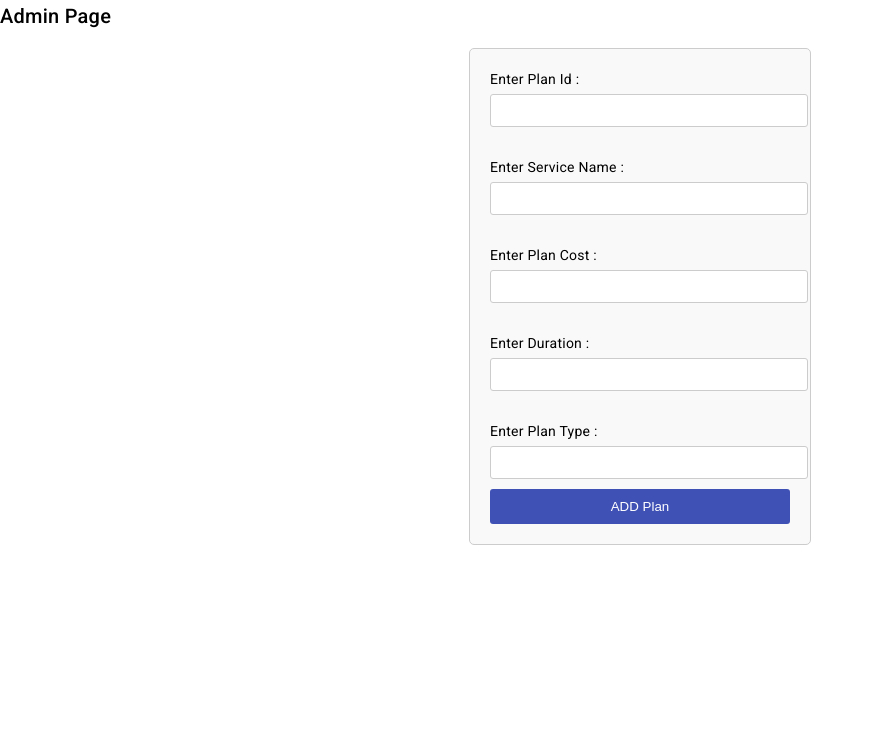
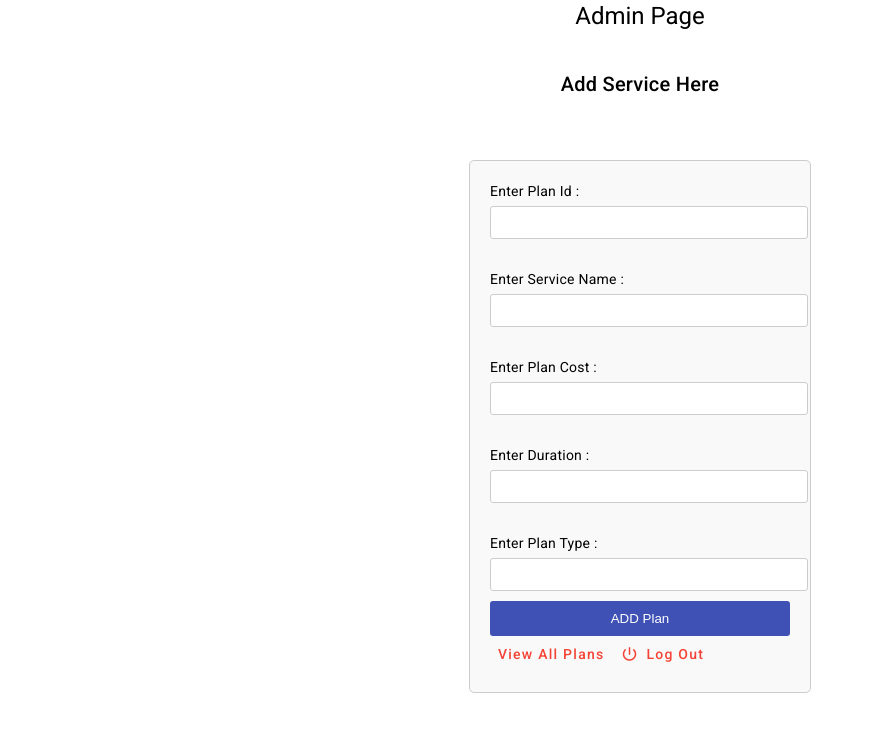
Before and after one commit to 11omkarkanase11/SubscriptionManagementSystem, an Angular app in the folder SubscriptionManagement/: page /admin in a window 1280 px wide. Shown: the top 732 px of the page, without its empty margins (0-874 px from the left). Built offline with nearby package versions, Linux system fonts and the light colour scheme.

Commit message:
Something happened

```diff
--- a/SubscriptionManagement/src/app/admin/admin.component.css
+++ b/SubscriptionManagement/src/app/admin/admin.component.css
@@ -38,3 +38,16 @@
   .box button:hover {
     background-color: #303f9f; /* Darker background color on hover */
   }
+
+  .container {
+    display: flex;
+    flex-direction: column;
+    align-items: center;
+    justify-content: flex-start; /* Align items at the top */
+    height: 20vh; /* Adjust as needed */
+  }
+
+  /* Optional styling */
+  h2 {
+    margin-top: 20px; /* Add space between the elements */
+  }
--- a/SubscriptionManagement/src/app/admin/admin.component.html
+++ b/SubscriptionManagement/src/app/admin/admin.component.html
@@ -1,4 +1,8 @@
-<h2>Admin Page</h2>
+<div class="container">
+    <h1>Admin Page</h1>
+    <h2>Add Service Here</h2>
+  </div>
+
 <div class="box">
     <label for="">Enter Plan Id :</label>
     <input type="text" [(ngModel)]="planId"><br><br>
@@ -10,5 +14,10 @@
     <input type="text"[(ngModel)]="duration"><br><br>
     <label for="">Enter Plan Type :</label>
     <input type="text"[(ngModel)]="planType"><br>
-    <button (click)="addPlan()">ADD Plan</button>
+    <button (click)="addPlan()">ADD Plan</button><br>
+    <a mat-button color="warn" (click)="viewAll()">View All Plans</a>
+   <a mat-button color="warn" (click)="logout()" class="logout-link"> <mat-icon>power_settings_new</mat-icon>
+        Log Out
+      </a>
+
 </div>
--- a/SubscriptionManagement/src/app/admin/admin.component.ts
+++ b/SubscriptionManagement/src/app/admin/admin.component.ts
@@ -3,11 +3,16 @@ import { SubscriptionService } from '../subscription.service';
 import { Router } from '@angular/router';
 import { FormsModule } from '@angular/forms';
 import { CommonModule } from '@angular/common';
+import { MatIcon } from '@angular/material/icon';
+import { MatButtonModule } from '@angular/material/button';
 
 @Component({
   selector: 'app-admin',
   standalone: true,
-  imports: [FormsModule,CommonModule],
+  imports: [FormsModule,CommonModule,
+  MatIcon,
+  MatButtonModule
+],
   templateUrl: './admin.component.html',
   styleUrl: './admin.component.css'
 })
@@ -30,4 +35,11 @@ export class AdminComponent {
       )
   }
 
+   viewAll(){
+    this.router.navigate(['viewallplan'])
+   }
+   logout(){
+    this.router.navigate(['login']);
+   }
+
 }
--- a/SubscriptionManagement/src/app/app.routes.ts
+++ b/SubscriptionManagement/src/app/app.routes.ts
@@ -29,6 +29,7 @@ export const routes: Routes = [
 
     ]
     },
-    {path:'admin',component:AdminComponent}
+    {path:'admin',component:AdminComponent},
+    {path:'viewallplan', component:ViewallplanComponent}
 
 ];
--- a/SubscriptionManagement/src/app/dashboard/dashboard.component.html
+++ b/SubscriptionManagement/src/app/dashboard/dashboard.component.html
@@ -50,8 +50,6 @@
         <mat-card-actions>
 
             <button  *ngIf="plan.planType !== 'Premium'" mat-raised-button color="primary" (click)="upgrade(plan.planId, plan.serviceName)">Upgrade</button>
-
-
           <button mat-raised-button class="cancelButton" color="primary" (click)="cancel(plan.planId)">Cancel</button>
         </mat-card-actions>
       </mat-card>
```
